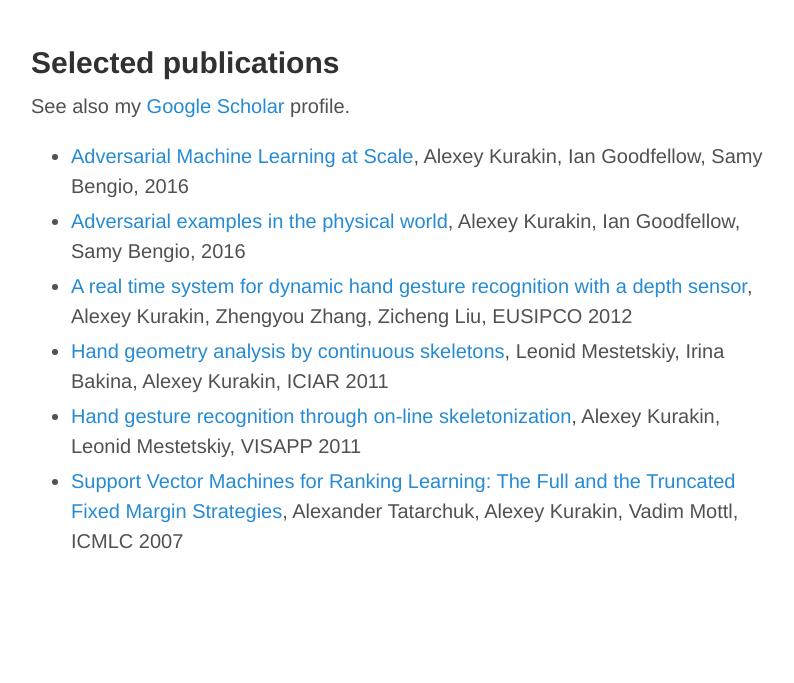
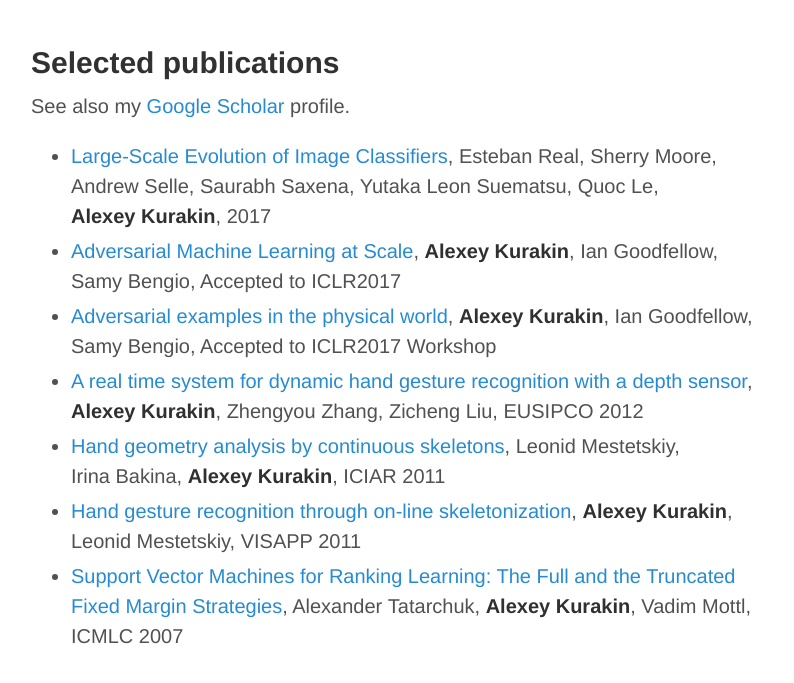
Before and after one commit to AlexeyKurakin/AlexeyKurakin.github.io, a Jekyll site: the page built from research.md, in a window 1280 px wide and 900 px high, scrolled down 969 px, cut to the strip 169-852 px from the top of the window. Shown: the whole strip, without its empty margins (239-1033 px from the left). Built offline with Jekyll 4.4.1, drawn with Linux system fonts in a browser that asks for light colours; before the commit the page ends 1774 px from its top, so only the background shows below that.

Commit message:
Updating title in site config. Adding new publication to the list of my publications.

```diff
--- a/_config.yml
+++ b/_config.yml
@@ -2,9 +2,9 @@
 permalink:           pretty
 
 # Setup
-title:               Poole
-tagline:             The Jekyll Butler
-url:                 http://getpoole.com
+title:               Alexey Kurakin
+tagline:             My personal webpage
+url:                 http://kurakin.me
 paginate:            1
 baseurl:             ""
 
--- a/research.md
+++ b/research.md
@@ -42,15 +42,18 @@ permalink: /research/
 
 See also my [Google Scholar](https://scholar.google.com/citations?user=nCh4qyMAAAAJ) profile.
 
+* [Large-Scale Evolution of Image Classifiers](https://arxiv.org/abs/1703.01041),
+  Esteban&nbsp;Real, Sherry&nbsp;Moore, Andrew&nbsp;Selle, Saurabh&nbsp;Saxena,
+  Yutaka&nbsp;Leon&nbsp;Suematsu, Quoc&nbsp;Le, **Alexey&nbsp;Kurakin**, 2017
 * [Adversarial Machine Learning at Scale](https://arxiv.org/abs/1611.01236),
-  Alexey Kurakin, Ian Goodfellow, Samy Bengio, 2016
+  **Alexey&nbsp;Kurakin**, Ian&nbsp;Goodfellow, Samy&nbsp;Bengio, Accepted to ICLR2017
 * [Adversarial examples in the physical world](https://arxiv.org/abs/1607.02533),
-  Alexey Kurakin, Ian Goodfellow, Samy Bengio, 2016
+  **Alexey&nbsp;Kurakin**, Ian&nbsp;Goodfellow, Samy&nbsp;Bengio, Accepted to ICLR2017&nbsp;Workshop
 * [A real time system for dynamic hand gesture recognition with a depth sensor](/public/papers/2012-GestureRecognitionMSR.pdf),
-  Alexey Kurakin, Zhengyou Zhang, Zicheng Liu, EUSIPCO 2012
+  **Alexey&nbsp;Kurakin**, Zhengyou&nbsp;Zhang, Zicheng&nbsp;Liu, EUSIPCO 2012
 * [Hand geometry analysis by continuous skeletons](/public/papers/2011-HandGeometry.pdf),
-  Leonid Mestetskiy, Irina Bakina, Alexey Kurakin, ICIAR 2011
+  Leonid&nbsp;Mestetskiy, Irina&nbsp;Bakina, **Alexey&nbsp;Kurakin**, ICIAR 2011
 * [Hand gesture recognition through on-line skeletonization](/public/papers/2011-HandGestures.pdf),
-  Alexey Kurakin, Leonid Mestetskiy, VISAPP 2011
+  **Alexey&nbsp;Kurakin**, Leonid&nbsp;Mestetskiy, VISAPP 2011
 * [Support Vector Machines for Ranking Learning: The Full and the Truncated Fixed Margin Strategies](/public/papers/2007-OrdinalRegr.pdf),
-  Alexander Tatarchuk, Alexey Kurakin, Vadim Mottl, ICMLC 2007
+  Alexander&nbsp;Tatarchuk, **Alexey&nbsp;Kurakin**, Vadim&nbsp;Mottl, ICMLC 2007
```
